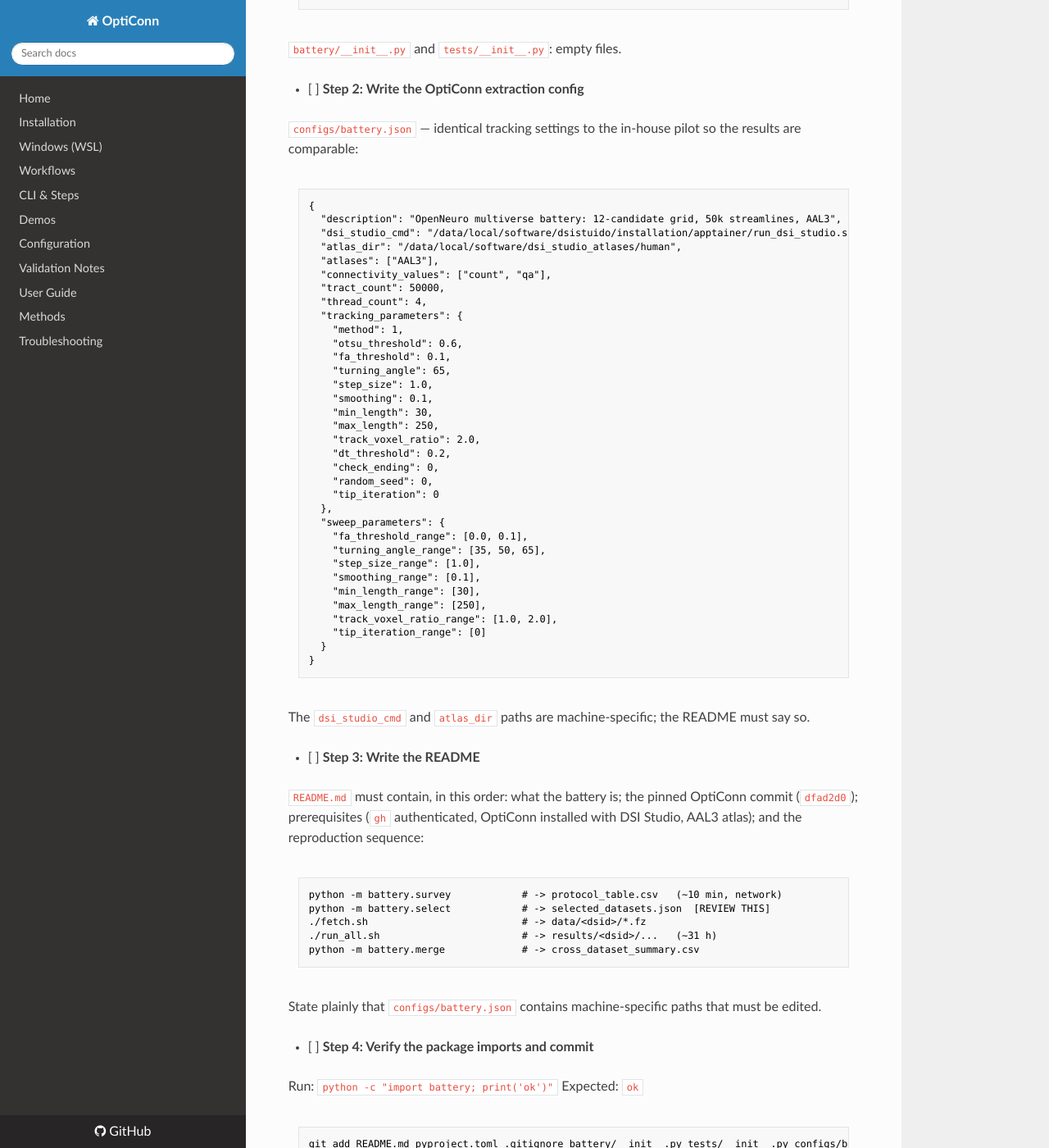
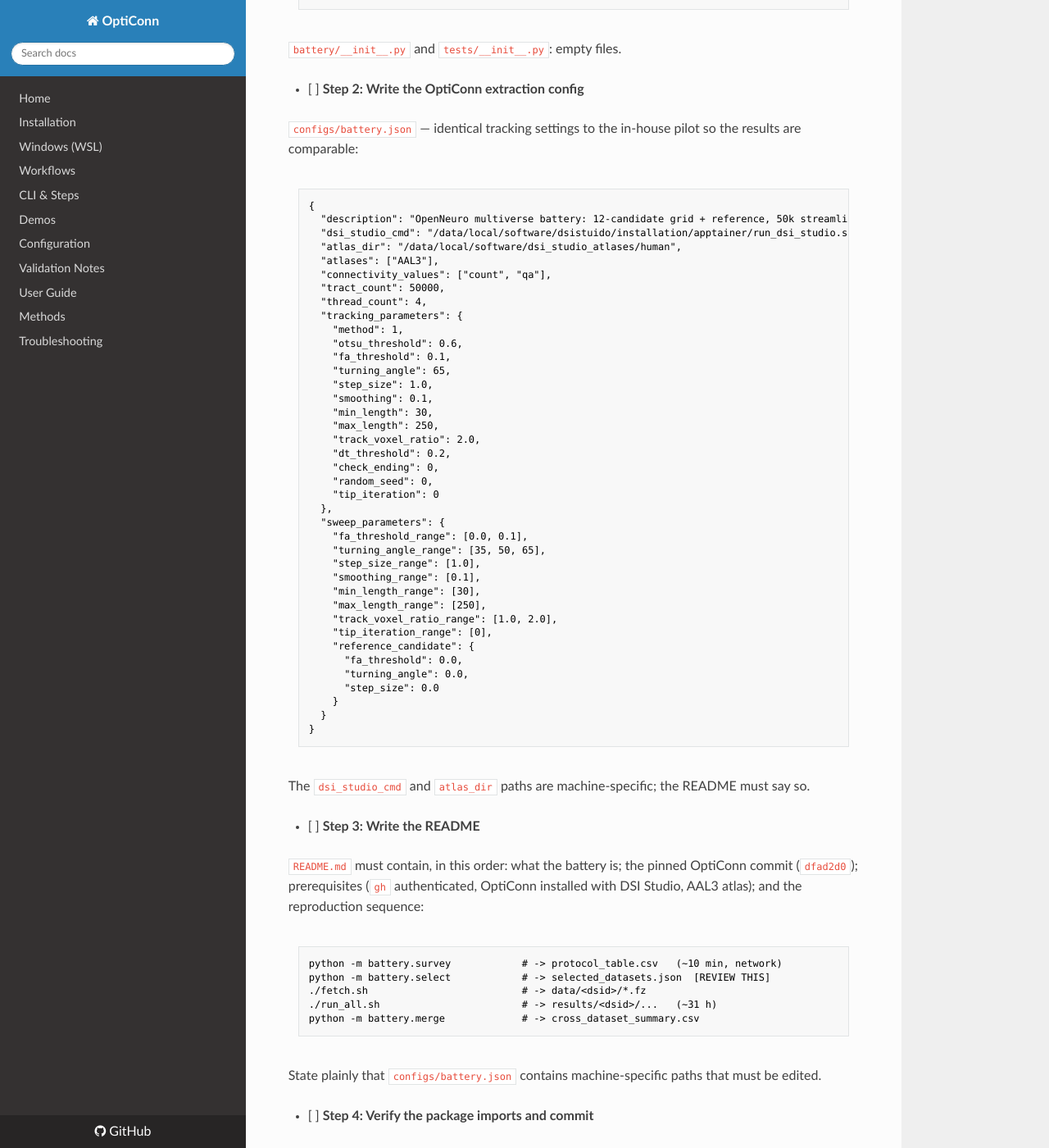
Before and after one commit to MRI-Lab-Graz/opticonn, an MkDocs documentation site: the page built from docs/superpowers/plans/2026-09-25-openneuro-battery.md, in a window 1280 px wide and 1400 px high, scrolled down 2751 px. Shown: the whole window at 82% size. Built offline with MkDocs 1.6.1, drawn with Linux system fonts in a browser that asks for light colours; nearby versions of some CDN libraries; some of the changed text lies outside the part shown.

Commit message:
docs(battery): add a DSI Studio defaults reference combo
The grid has no defaults cell, so nothing on disk represents the out-of-the-box
setting to measure displacement from. The reference runs per dataset and is
excluded from ranking.

Co-Authored-By: Claude Opus 5 <noreply@anthropic.com>

````diff
--- a/docs/superpowers/plans/2026-09-25-openneuro-battery.md
+++ b/docs/superpowers/plans/2026-09-25-openneuro-battery.md
@@ -21,7 +21,7 @@
 - `scheme` is derived from the bval: `single-shell` (1 distinct non-zero b), `multi-shell` (2-4), `free` (>=5).
 - **Eligibility:** human brain, 3T, >= 20 subjects in the hub release, parseable bval, protocol constant across sampled subjects.
 - **Selection rule:** two largest eligible datasets per occupied cell, cells filled rarest-first, ties broken by `dataset_id` ascending. Every exclusion carries a machine-readable reason.
-- **Sweep settings, identical to the in-house pilot so results are comparable:** AAL3 atlas; `count` and `qa` connectivity; `tract_count = 50000`; sweep grid `fa_threshold_range [0.0, 0.1]` x `turning_angle_range [35, 50, 65]` x `track_voxel_ratio_range [1.0, 2.0]` (12 candidates); 10 subjects per wave, two waves, 2 repeats.
+- **Sweep settings, identical to the in-house pilot so results are comparable:** AAL3 atlas; `count` and `qa` connectivity; `tract_count = 50000`; sweep grid `fa_threshold_range [0.0, 0.1]` x `turning_angle_range [35, 50, 65]` x `track_voxel_ratio_range [1.0, 2.0]` (12 candidates + 1 reference); 10 subjects per wave, two waves, 2 repeats.
 - **Nothing is dropped silently.** Every excluded dataset, failed fetch and missing field is recorded with a reason.
 - Never `git add -A`; add only the files each task lists. Commit messages end with a `Co-Authored-By:` trailer naming the model that did the work (e.g. `Co-Authored-By: Claude Haiku 4.5 <noreply@anthropic.com>`).
 
@@ -89,7 +89,7 @@ build-backend = "setuptools.build_meta"
 
 ```json
 {
-  "description": "OpenNeuro multiverse battery: 12-candidate grid, 50k streamlines, AAL3",
+  "description": "OpenNeuro multiverse battery: 12-candidate grid + reference, 50k streamlines, AAL3",
   "dsi_studio_cmd": "/data/local/software/dsistuido/installation/apptainer/run_dsi_studio.sh",
   "atlas_dir": "/data/local/software/dsi_studio_atlases/human",
   "atlases": ["AAL3"],
@@ -119,7 +119,12 @@ build-backend = "setuptools.build_meta"
     "min_length_range": [30],
     "max_length_range": [250],
     "track_voxel_ratio_range": [1.0, 2.0],
-    "tip_iteration_range": [0]
+    "tip_iteration_range": [0],
+    "reference_candidate": {
+      "fa_threshold": 0.0,
+      "turning_angle": 0.0,
+      "step_size": 0.0
+    }
   }
 }
 ```
````
Also changed, not shown: docs/superpowers/specs/2026-09-25-openneuro-multiverse-battery-design.md (+7 -1 lines).
